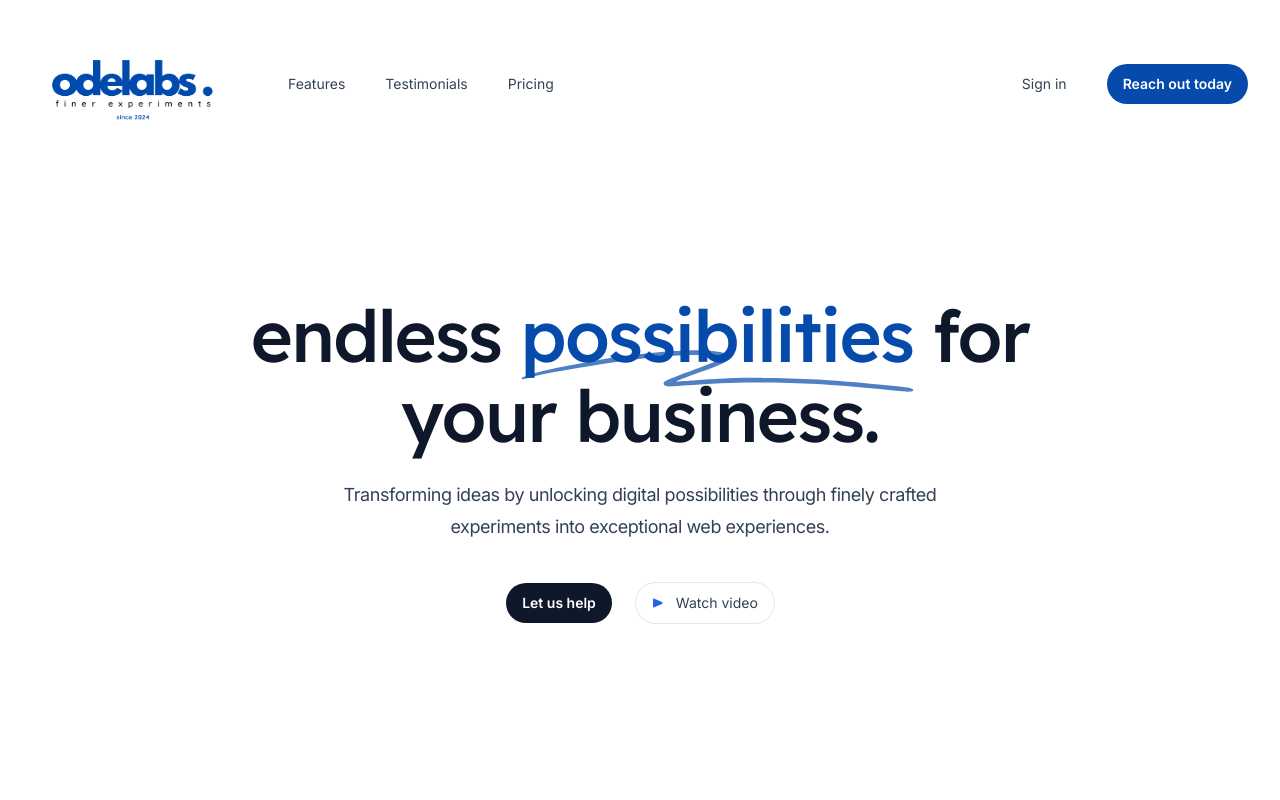
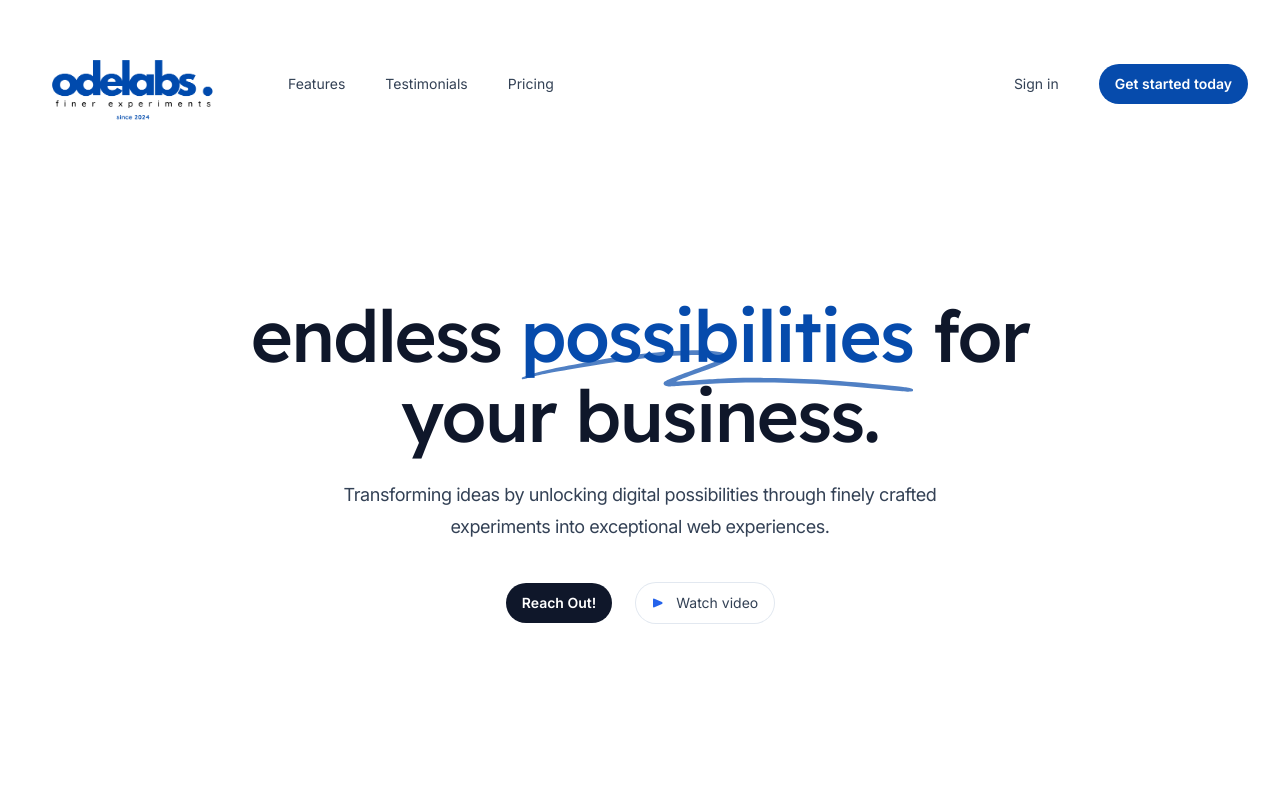
Before and after one commit to Bwogi/odelabs, a Next.js app: page / in a window 1280 px wide. Shown: the top 800 px of the page. Built offline with nearby package versions, Linux system fonts and the light colour scheme.

Commit message:
more goodness hero section

```diff
--- a/src/components/Header.tsx
+++ b/src/components/Header.tsx
@@ -122,7 +122,7 @@ export function Header() {
             </div>
             <Button href="/register" color="blue">
               <span>
-                Reach out <span className="hidden lg:inline">today</span>
+                Get started <span className="hidden lg:inline">today</span>
               </span>
             </Button>
             <div className="-mr-1 md:hidden">
--- a/src/components/Hero.tsx
+++ b/src/components/Hero.tsx
@@ -32,7 +32,7 @@ export function Hero() {
         crafted experiments into exceptional web experiences.
       </p>
       <div className="mt-10 flex justify-center gap-x-6">
-        <Button href="/register">Let us help</Button>
+        <Button href="/register">Reach Out!</Button>
         <Button
           href="https://www.youtube.com/watch?v=dQw4w9WgXcQ"
           variant="outline"
```
